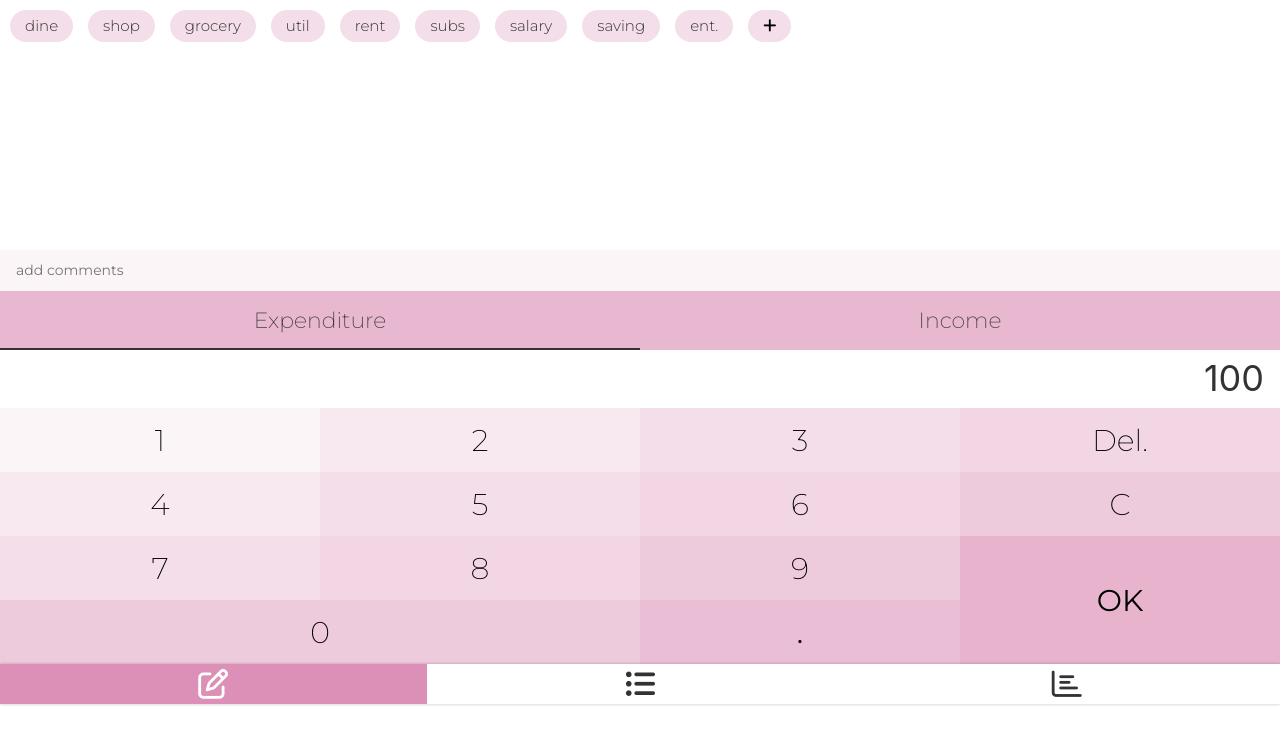
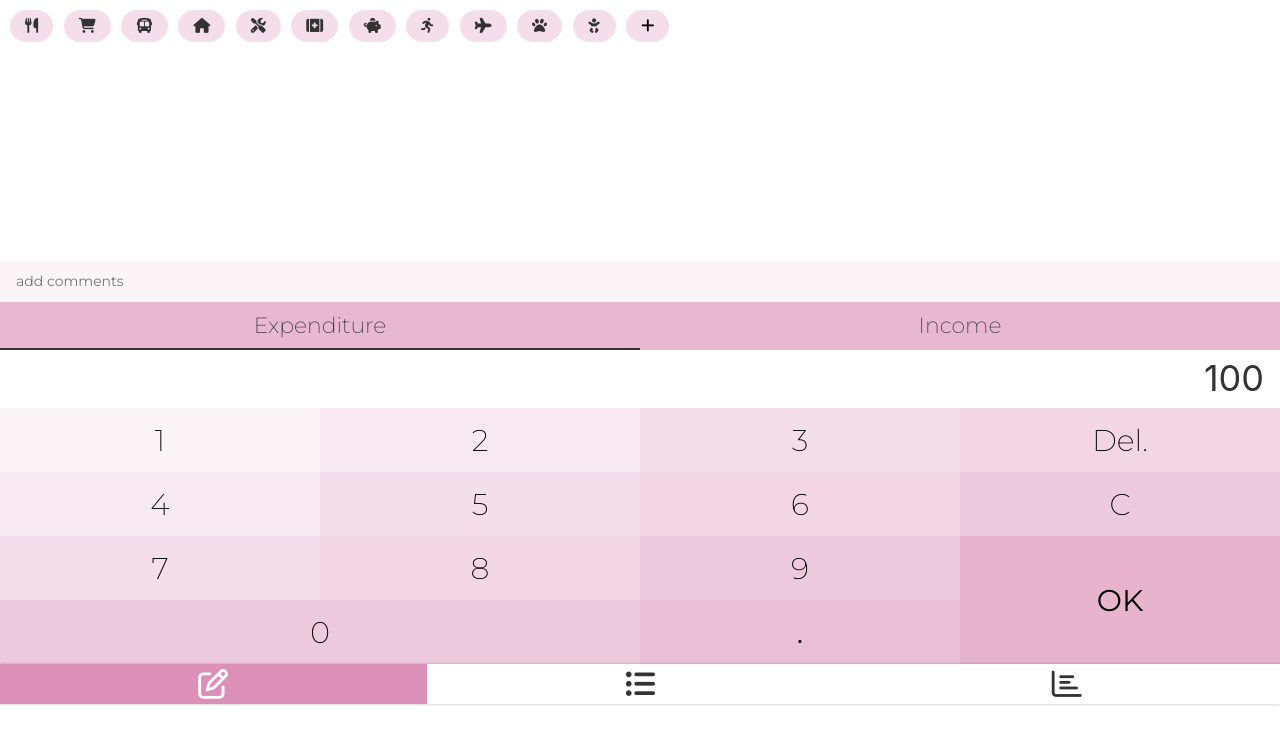
Before and after one commit to lavaboy1738/xpensity-vue, a Vue app: page /#/money in a window 1280 px wide. Shown: the top 744 px of the page. Built offline with nearby package versions, Linux system fonts and the light colour scheme.

Commit message:
fixing more styling

```diff
--- a/src/components/Comments.vue
+++ b/src/components/Comments.vue
@@ -14,6 +14,7 @@
     @import "~@/assets/style/helper.scss";
 
     .comments {
+        min-height: 4em;
         padding: 0 1.6em;
         background-color: lighten($primary-color, 16%);
         display: flex;
--- a/src/components/TagsListing.vue
+++ b/src/components/TagsListing.vue
@@ -1,7 +1,7 @@
 <template>
     <div class="tags">
         <ul class="current-tags">
-            <!-- <li class="tag"><i class="fas fa-utensils"></i></li>
+            <li class="tag"><i class="fas fa-utensils"></i></li>
             <li class="tag"><i class="fas fa-shopping-cart"></i></li>
             <li class="tag"><i class="fas fa-bus"></i></li>
             <li class="tag"><i class="fas fa-home"></i></li>
@@ -11,16 +11,7 @@
             <li class="tag"><i class="fas fa-running"></i></li>
             <li class="tag"><i class="fas fa-plane"></i></li>
             <li class="tag"><i class="fas fa-paw"></i></li>
-            <li class="tag"><i class="fas fa-baby"></i></li> -->
-            <li class="tag">dine</li>
-            <li class="tag">shop</li>
-            <li class="tag">grocery</li>
-            <li class="tag">util</li>
-            <li class="tag">rent</li>
-            <li class="tag">subs</li>
-            <li class="tag">salary</li>
-            <li class="tag">saving</li>
-            <li class="tag">ent.</li>
+            <li class="tag"><i class="fas fa-baby"></i></li>
             <li class="tag new-tag">
                 <button>
                     <i class="fas fa-plus"></i>
@@ -48,13 +39,14 @@
         .current-tags {
             font-weight: 300;
             display: flex;
-            flex-wrap: nowrap;
+            flex-wrap: wrap;
 
             .tag {
                 font-size: 1.5em;
                 padding: 0.3em 1em;
                 border-radius: 2em;
-                margin-right: 1em;
+                margin-right: 0.7em;
+                margin-bottom: 0.7em;
                 background-color: lighten($primary-color, 10%);
             }
 
--- a/src/components/Types.vue
+++ b/src/components/Types.vue
@@ -29,7 +29,7 @@
                 align-items: center;
                 font-size: 2.2em;
                 font-weight: 200;
-                line-height: 2.7em;
+                line-height: 2.2em;
                 position: relative;
 
                 &.selected::after {
```
